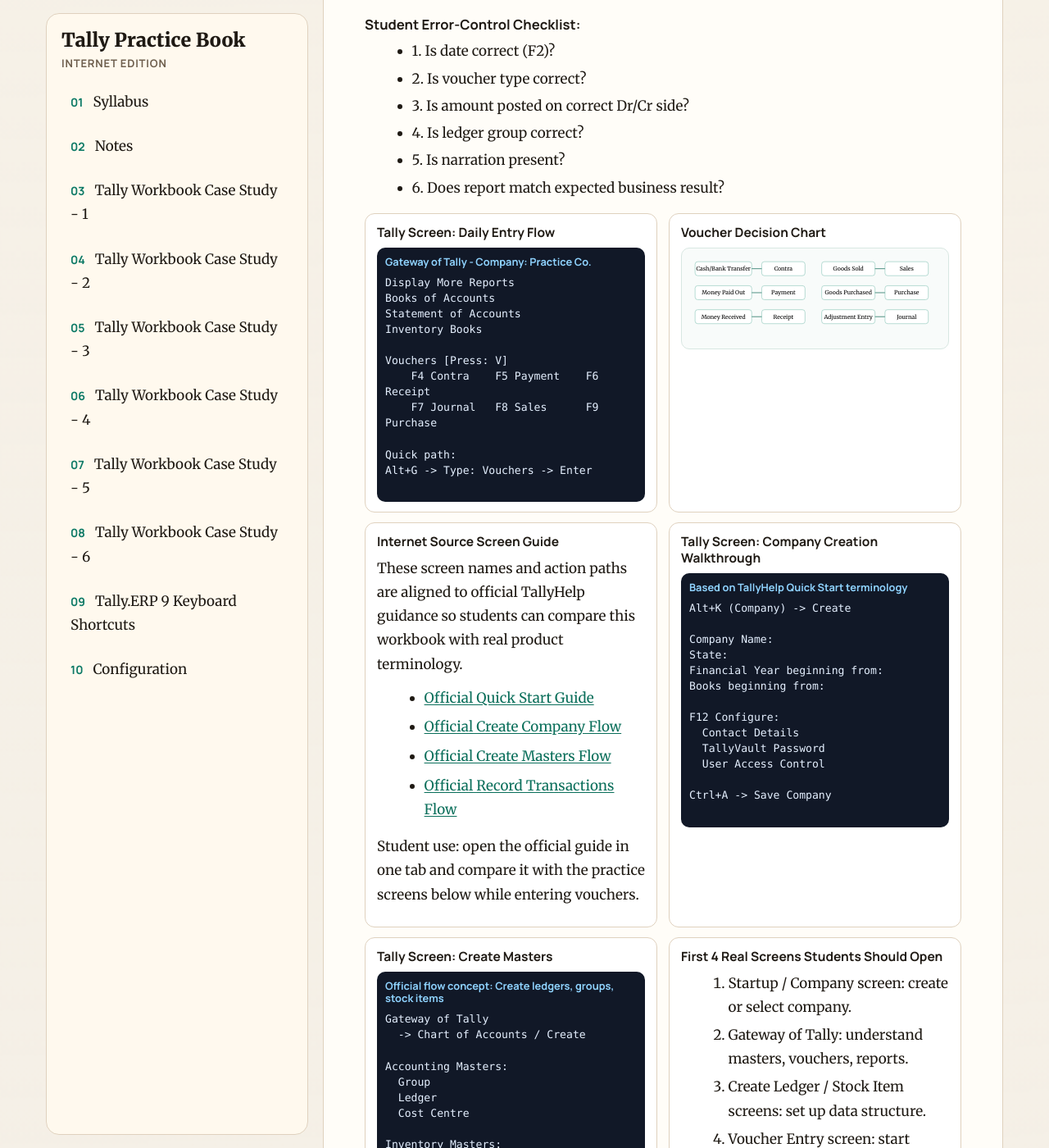
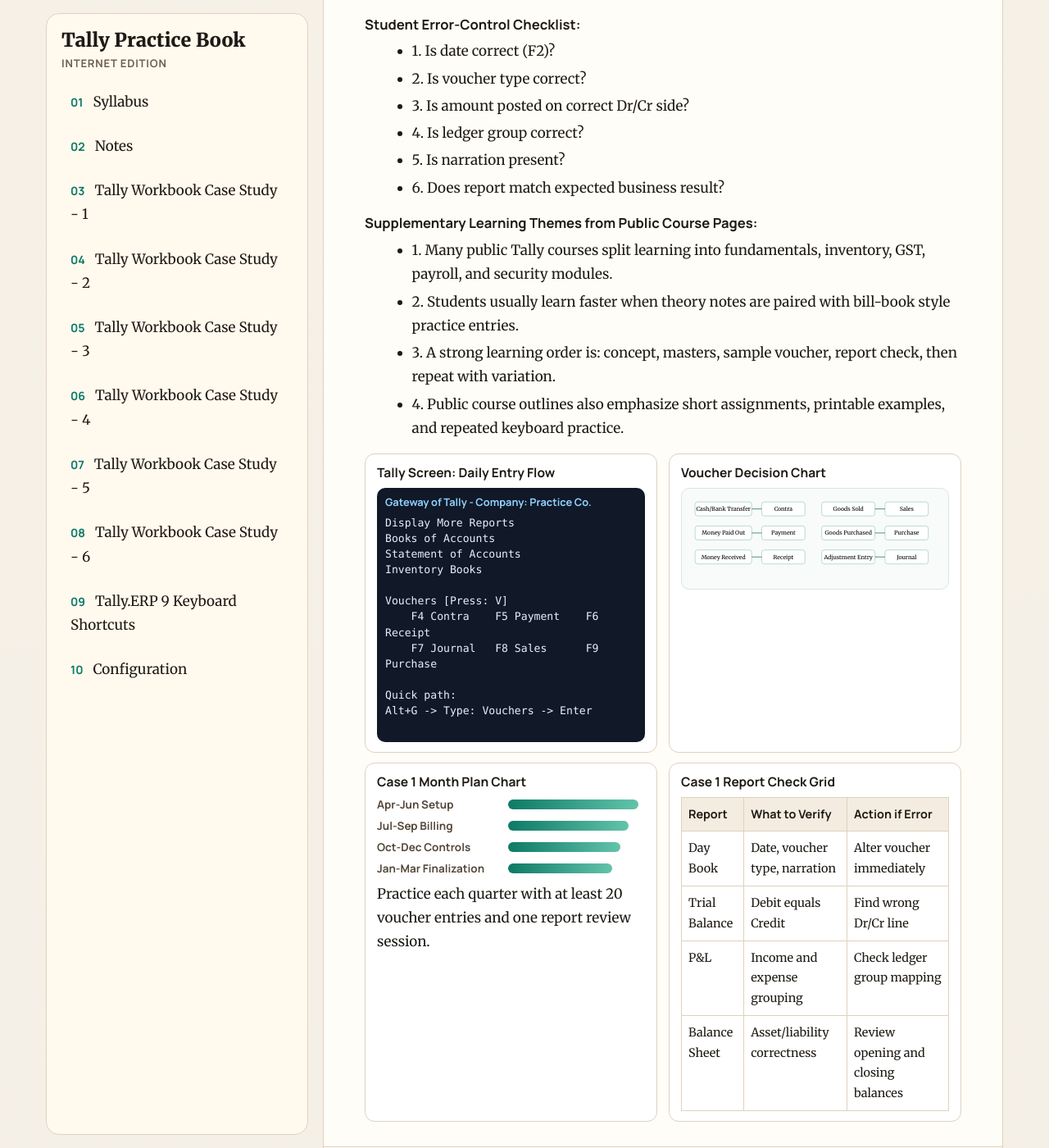
Before and after one commit to ascertain/ascertain.github.io, a Jekyll site: the page fwtally/Tally_Book_BY_PARNAMI.html, which Jekyll copies as it is, in a window 1280 px wide and 1400 px high, scrolled down 11135 px. Shown: the whole window at 82% size. Built offline with Jekyll 4.4.1, drawn with Linux system fonts in a browser that asks for light colours; some of the changed text lies outside the part shown.

Commit message:
tally book

```diff
--- a/fwtally/Tally_Book_BY_PARNAMI.html
+++ b/fwtally/Tally_Book_BY_PARNAMI.html
@@ -93,7 +93,7 @@
     <h1>Tally_Book_BY_PARNAMI</h1>
       <p>This book is generated from internet-sourced Tally learning context and rewritten for students to read, practice, and execute directly in Tally.</p>
     <div class="meta">Generated by Rasid and Mukul Sir</div>
-    <div class="meta">Generated on: 2026-08-16 11:05</div>
+    <div class="meta">Generated on: 2026-08-16 11:39</div>
 
       <div class="chart">
                 <h3>Learning Focus Distribution</h3>
@@ -523,6 +523,13 @@
 <li>5. Is narration present?</li>
 <li>6. Does report match expected business result?</li>
 </ul>
+<h3 id="ch2-supplementary-learning-themes-from-public-course-pages">Supplementary Learning Themes from Public Course Pages:</h3>
+<ul>
+<li>1. Many public Tally courses split learning into fundamentals, inventory, GST, payroll, and security modules.</li>
+<li>2. Students usually learn faster when theory notes are paired with bill-book style practice entries.</li>
+<li>3. A strong learning order is: concept, masters, sample voucher, report check, then repeat with variation.</li>
+<li>4. Public course outlines also emphasize short assignments, printable examples, and repeated keyboard practice.</li>
+</ul>
 
 <div class="visual-grid">
     <div class="visual-card">
@@ -587,75 +594,6 @@
             <text x="655" y="191" text-anchor="middle">Journal</text>
             <line x1="560" y1="185" x2="590" y2="185" class="arrow"/>
         </svg>
-    </div>
-</div>
-<div class="visual-grid" style="margin-top:12px;">
-    <div class="visual-card">
-        <h3>Internet Source Screen Guide</h3>
-        <p>These screen names and action paths are aligned to official TallyHelp guidance so students can compare this workbook with real product terminology.</p>
-        <ul class="link-list">
-            <li><a href="https://help.tallysolutions.com/quick-start-guide/" target="_blank" rel="noopener">Official Quick Start Guide</a></li>
-            <li><a href="https://help.tallysolutions.com/getting-started-with-tallyprime/#create-company" target="_blank" rel="noopener">Official Create Company Flow</a></li>
-            <li><a href="https://help.tallysolutions.com/getting-started-with-tallyprime/#create-masters" target="_blank" rel="noopener">Official Create Masters Flow</a></li>
-            <li><a href="https://help.tallysolutions.com/getting-started-with-tallyprime/#record-transactions" target="_blank" rel="noopener">Official Record Transactions Flow</a></li>
-        </ul>
-        <p>Student use: open the official guide in one tab and compare it with the practice screens below while entering vouchers.</p>
-    </div>
-    <div class="visual-card">
-        <h3>Tally Screen: Company Creation Walkthrough</h3>
-        <div class="mock-screen">
-            <div class="screen-title">Based on TallyHelp Quick Start terminology</div>
-            <pre>
-Alt+K (Company) -> Create
-
-Company Name:
-State:
-Financial Year beginning from:
-Books beginning from:
-
-F12 Configure:
-  Contact Details
-  TallyVault Password
-  User Access Control
-
-Ctrl+A -> Save Company
-            </pre>
-        </div>
-    </div>
-</div>
-<div class="visual-grid" style="margin-top:12px;">
-    <div class="visual-card">
-        <h3>Tally Screen: Create Masters</h3>
-        <div class="mock-screen">
-            <div class="screen-title">Official flow concept: Create ledgers, groups, stock items</div>
-            <pre>
-Gateway of Tally
-  -> Chart of Accounts / Create
-
-Accounting Masters:
-  Group
-  Ledger
-  Cost Centre
-
-Inventory Masters:
-  Unit of Measure
-  Stock Group
-  Stock Item
-  Godown
-
-Use masters first for cleaner voucher entry.
-            </pre>
-        </div>
-    </div>
-    <div class="visual-card">
-        <h3>First 4 Real Screens Students Should Open</h3>
-        <ol class="step-list">
-            <li>Startup / Company screen: create or select company.</li>
-            <li>Gateway of Tally: understand masters, vouchers, reports.</li>
-            <li>Create Ledger / Stock Item screens: set up data structure.</li>
-            <li>Voucher Entry screen: start Receipt, Payment, Sales, or Purchase.</li>
-        </ol>
-        <p>Practice rule: do not jump to vouchers until the company, date, and basic ledgers are ready.</p>
     </div>
 </div>
 <div class="visual-grid" style="margin-top:12px;">
@@ -978,6 +916,32 @@
 <li>2. Wrong unit or wrong stock item creates invisible report mistakes.</li>
 <li>3. Students should check stock after every major purchase/sales entry block.</li>
 </ul>
+<h3 id="ch4-supplementary-inventory-topics">Supplementary Inventory Topics:</h3>
+<ul>
+<li>1. Batch-wise inventory:</li>
+<li>- Useful for medicine, expiry-based goods, and packed items.</li>
+<li>- Students should understand when batch, manufacturing date, or expiry date affects stock control.</li>
+<li>2. Bill-book practice entries:</li>
+<li>- Repeated purchase and sales bill formats improve accuracy in invoice posting.</li>
+<li>3. Stock Journal and material transfer:</li>
+<li>- Internal movement and stock adjustment can be practiced separately from normal purchase/sales flow.</li>
+<li>4. Zero-value and actual-vs-billed quantity:</li>
+<li>- These cases help students understand quantity adjustments that do not always behave like normal sales values.</li>
+<li>5. Cost centre, order processing, and BOM:</li>
+<li>- These are natural extensions after the basic inventory chapter is understood.</li>
+</ul>
+<h3 id="ch4-practice-add-on-exercises">Practice Add-on Exercises:</h3>
+<ul>
+<li>1. Create one item with assumed batch tracking.</li>
+<li>2. Record one stock transfer between two internal locations.</li>
+<li>3. Create one invoice with quantity difference explanation.</li>
+<li>4. Compare Stock Summary before and after adjustment.</li>
+</ul>
+<h3 id="ch4-further-reading-links">Further Reading Links:</h3>
+<ul>
+<li>1. https://sscstudy.com/tally-prime-book-pdf-free-download/</li>
+<li>2. https://help.tallysolutions.com/tally-prime/inventory/inventory-tally/</li>
+</ul>
 <h3 id="ch4-submission-checklist">Submission checklist:</h3>
 <ul>
 <li>1. Item, group, and unit creation screenshots.</li>
@@ -1138,6 +1102,34 @@
 <li>1. This case teaches tax logic, stock control, and error correction together.</li>
 <li>2. Students should not move to reports before checking voucher tax lines.</li>
 <li>3. Godown and cost-centre setup become useful only when entries are posted consistently.</li>
+</ul>
+<h3 id="ch5-supplementary-gst-practice-topics">Supplementary GST Practice Topics:</h3>
+<ul>
+<li>1. GST ledger discipline:</li>
+<li>- Separate purchase, sales, input tax, output tax, and party ledgers carefully.</li>
+<li>2. Bill book with GST:</li>
+<li>- Ready-made purchase and sales bill formats help students practice tax fields faster.</li>
+<li>3. Debit Note and Credit Note learning:</li>
+<li>- These should be practiced with both quantity reversal and tax effect awareness.</li>
+<li>4. Interest calculation on parties:</li>
+<li>- Overdue-interest scenarios are a useful extension after base GST learning.</li>
+<li>5. Multiple currencies:</li>
+<li>- Advanced students can later test foreign-currency purchase and sale behavior.</li>
+<li>6. Import/export and security:</li>
+<li>- XML/Excel export, backup, and access control are real business skills beyond entry posting.</li>
+</ul>
+<h3 id="ch5-practice-add-on-exercises">Practice Add-on Exercises:</h3>
+<ul>
+<li>1. Create one local sale and one inter-state sale on the same date.</li>
+<li>2. Pass one sales return and verify GST reversal.</li>
+<li>3. Add one interest adjustment and check report effect.</li>
+<li>4. Export a GST-related report to PDF.</li>
+</ul>
+<h3 id="ch5-further-reading-links">Further Reading Links:</h3>
+<ul>
+<li>1. https://sscstudy.com/tally-prime-book-pdf-free-download/</li>
+<li>2. https://help.tallysolutions.com/tally-prime/accounting/accounting-in-tally-prime/</li>
+<li>3. https://help.tallysolutions.com/tally-prime/inventory/inventory-tally/</li>
 </ul>
 <h3 id="ch5-submission-checklist">Submission checklist:</h3>
 <ul>
@@ -1473,6 +1465,19 @@
 <li>1. Create salary ledgers and employee-related payable ledgers.</li>
 <li>2. Record gross salary, deductions, and net salary payment.</li>
 <li>3. Review payroll cost impact in Profit and Loss.</li>
+<li>4. Typical training modules also include employee groups, pay heads, attendance, and payroll vouchers.</li>
+</ul>
+<h3 id="ch8-supplementary-advance-practice-topics">Supplementary Advance Practice Topics:</h3>
+<ul>
+<li>1. Security of data and import/export:</li>
+<li>- Learn export to PDF/Excel/XML and safe backup habits.</li>
+<li>- Understand security control and restricted user access.</li>
+<li>2. Payroll structure examples:</li>
+<li>- Basic Pay, HRA, Transport Allowance, Bonus, PF, ESIC, and overtime are common training items.</li>
+<li>3. Manufacturing preparation:</li>
+<li>- BOM, raw material issue, finished goods, and cost tracking are common next-step topics.</li>
+<li>4. Assignment-based learning:</li>
+<li>- Public training outlines often pair each module with a practice transaction set.</li>
 </ul>
 <p>Detailed Practice Workbook (Year-end Closure + MIS Review).</p>
 <h3 id="ch8-objective">Objective:</h3>
@@ -1768,76 +1773,12 @@
         </ol>
     </div>
 </div>
-<div class="visual-grid" style="margin-top:12px;">
-    <div class="visual-card">
-        <h3>Official Setup Reference Links</h3>
-        <ul class="link-list">
-            <li><a href="https://tallysolutions.com/download/" target="_blank" rel="noopener">Download TallyPrime</a></li>
-            <li><a href="https://help.tallysolutions.com/install-tallyprime/" target="_blank" rel="noopener">Install TallyPrime</a></li>
-            <li><a href="https://help.tallysolutions.com/getting-started-with-tallyprime/#create-company" target="_blank" rel="noopener">Create Company</a></li>
-            <li><a href="https://help.tallysolutions.com/company-features-f11-tally/" target="_blank" rel="noopener">Company Features (F11)</a></li>
-            <li><a href="https://help.tallysolutions.com/tally-prime/accounting/accounting-in-tally-prime/" target="_blank" rel="noopener">Accounting in TallyPrime</a></li>
-        </ul>
-        <p>These links give students the official wording for setup and navigation used in this workbook.</p>
-    </div>
-    <div class="visual-card">
-        <h3>Tally Screen: Report Drill-Down</h3>
-        <div class="mock-screen">
-            <div class="screen-title">How students should verify entries after saving</div>
-            <pre>
-Alt+G -> Day Book
-  Open voucher -> check date, ledger, narration
-
-Alt+G -> Trial Balance
-  Confirm debit total = credit total
-
-Alt+G -> Balance Sheet / Profit &amp; Loss
-  Check if the business result matches the transaction story
-
-Esc -> Return to previous report
-            </pre>
-        </div>
-    </div>
-</div>
-<div class="visual-grid" style="margin-top:12px;">
-    <div class="visual-card">
-        <h3>Tally Screen: Record Transactions</h3>
-        <div class="mock-screen">
-            <div class="screen-title">Official beginner flow: masters first, vouchers next</div>
-            <pre>
-Gateway -> Vouchers
-
-F2  Change Date
-F4  Contra
-F5  Payment
-F6  Receipt
-F8  Sales
-F9  Purchase
-
-Enter lines -> Narration -> Ctrl+A Save
-
-After save:
-  Open Day Book and confirm the voucher appears correctly.
-            </pre>
-        </div>
-    </div>
-    <div class="visual-card">
-        <h3>Student Navigation Summary</h3>
-        <table class="check-table">
-            <tr><th>Goal</th><th>Screen to Open</th><th>What to Learn</th></tr>
-            <tr><td>Start working</td><td>Company / Gateway</td><td>where the session begins</td></tr>
-            <tr><td>Create structure</td><td>Masters screens</td><td>ledger, group, item setup</td></tr>
-            <tr><td>Enter data</td><td>Voucher screens</td><td>how business events are recorded</td></tr>
-            <tr><td>Check results</td><td>Reports</td><td>whether entries are correct</td></tr>
-        </table>
-    </div>
-</div>
 
 </section>
 
     <section class="sources">
       <h2>Internet Sources Used</h2>
-      <ul><li><a href="https://tallysolutions.com/" target="_blank" rel="noopener">TallyPrime Overview</a></li><li><a href="https://help.tallysolutions.com/" target="_blank" rel="noopener">Tally Help Home</a></li><li><a href="https://help.tallysolutions.com/quick-start-guide/" target="_blank" rel="noopener">Quick Start Guide</a></li><li><a href="https://help.tallysolutions.com/tally-prime/accounting/accounting-in-tally-prime/" target="_blank" rel="noopener">Accounting in TallyPrime</a></li><li><a href="https://help.tallysolutions.com/tally-prime/inventory/inventory-tally/" target="_blank" rel="noopener">Inventory in TallyPrime</a></li><li><a href="https://help.tallysolutions.com/tally-prime/sales-process-tally/sales-process-tally/" target="_blank" rel="noopener">Sales Process</a></li><li><a href="https://help.tallysolutions.com/tally-prime/purchase-process-tally/purchase-process-tally/" target="_blank" rel="noopener">Purchase Process</a></li><li><a href="https://en.wikipedia.org/wiki/Tally_Solutions" target="_blank" rel="noopener">Tally Solutions (Background)</a></li></ul>
+      <ul><li><a href="https://tallysolutions.com/" target="_blank" rel="noopener">TallyPrime Overview</a></li><li><a href="https://help.tallysolutions.com/" target="_blank" rel="noopener">Tally Help Home</a></li><li><a href="https://help.tallysolutions.com/quick-start-guide/" target="_blank" rel="noopener">Quick Start Guide</a></li><li><a href="https://help.tallysolutions.com/tally-prime/accounting/accounting-in-tally-prime/" target="_blank" rel="noopener">Accounting in TallyPrime</a></li><li><a href="https://help.tallysolutions.com/tally-prime/inventory/inventory-tally/" target="_blank" rel="noopener">Inventory in TallyPrime</a></li><li><a href="https://help.tallysolutions.com/tally-prime/sales-process-tally/sales-process-tally/" target="_blank" rel="noopener">Sales Process</a></li><li><a href="https://help.tallysolutions.com/tally-prime/purchase-process-tally/purchase-process-tally/" target="_blank" rel="noopener">Purchase Process</a></li><li><a href="https://en.wikipedia.org/wiki/Tally_Solutions" target="_blank" rel="noopener">Tally Solutions (Background)</a></li><li><a href="https://sscstudy.com/tally-prime-book-pdf-free-download/" target="_blank" rel="noopener">SSC Study Tally Course Outline</a></li><li><a href="https://mkuzak.am/tally-prime-book-pdf-free-download/?lang=en" target="_blank" rel="noopener">Mkuzak Tally Overview</a></li></ul>
       <div class="callout"><strong>Note:</strong> This edition is student-focused and rewritten for practice clarity. Validate tax/legal rules against the latest official TallyHelp and government notifications before production use.</div>
     </section>
   </main>
```
Also changed, not shown: fwtally/Tally_Student_Book_Internet.html (+81 -7 lines), fwtally/build_tally_book_from_internet.py (+68 -0 lines), 1 other file.
